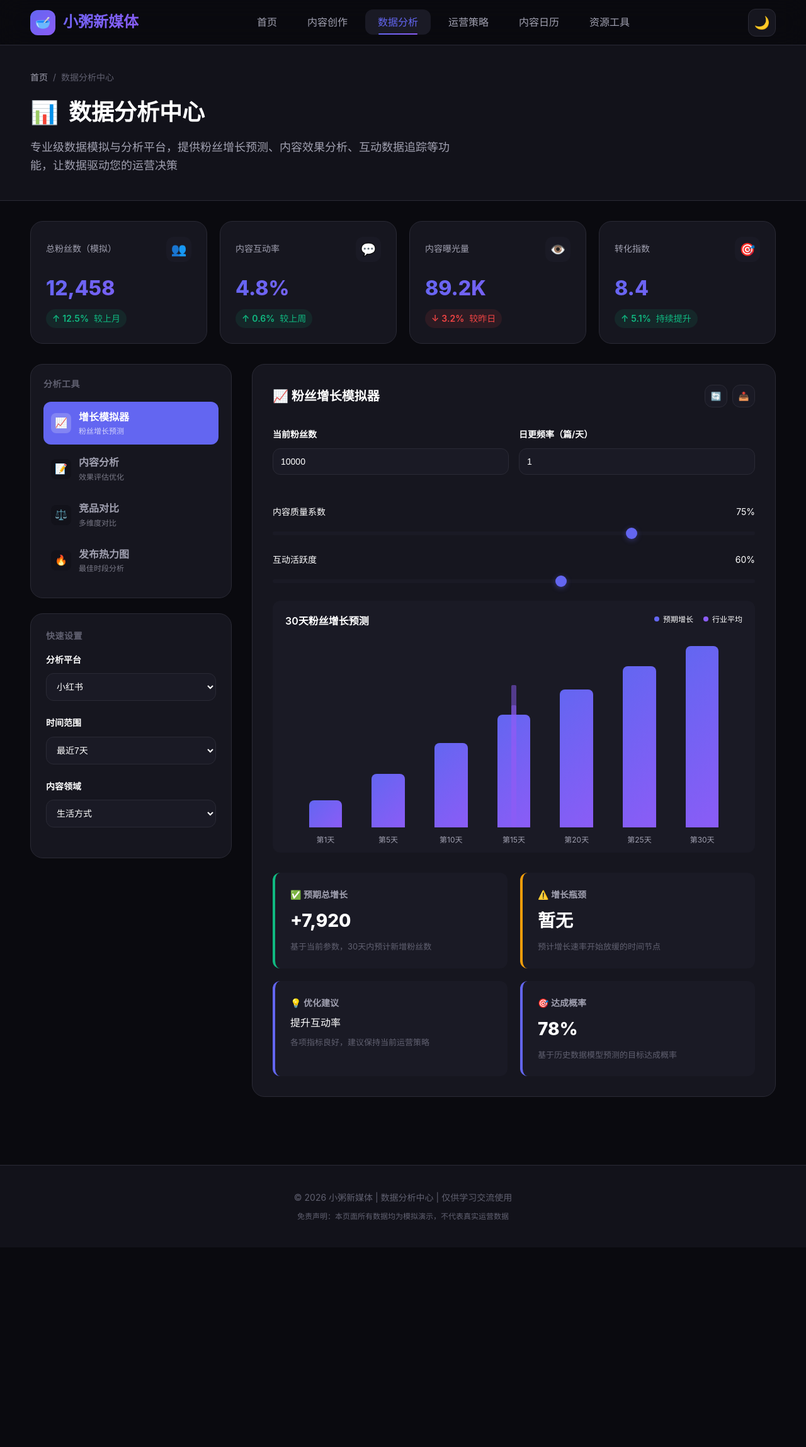
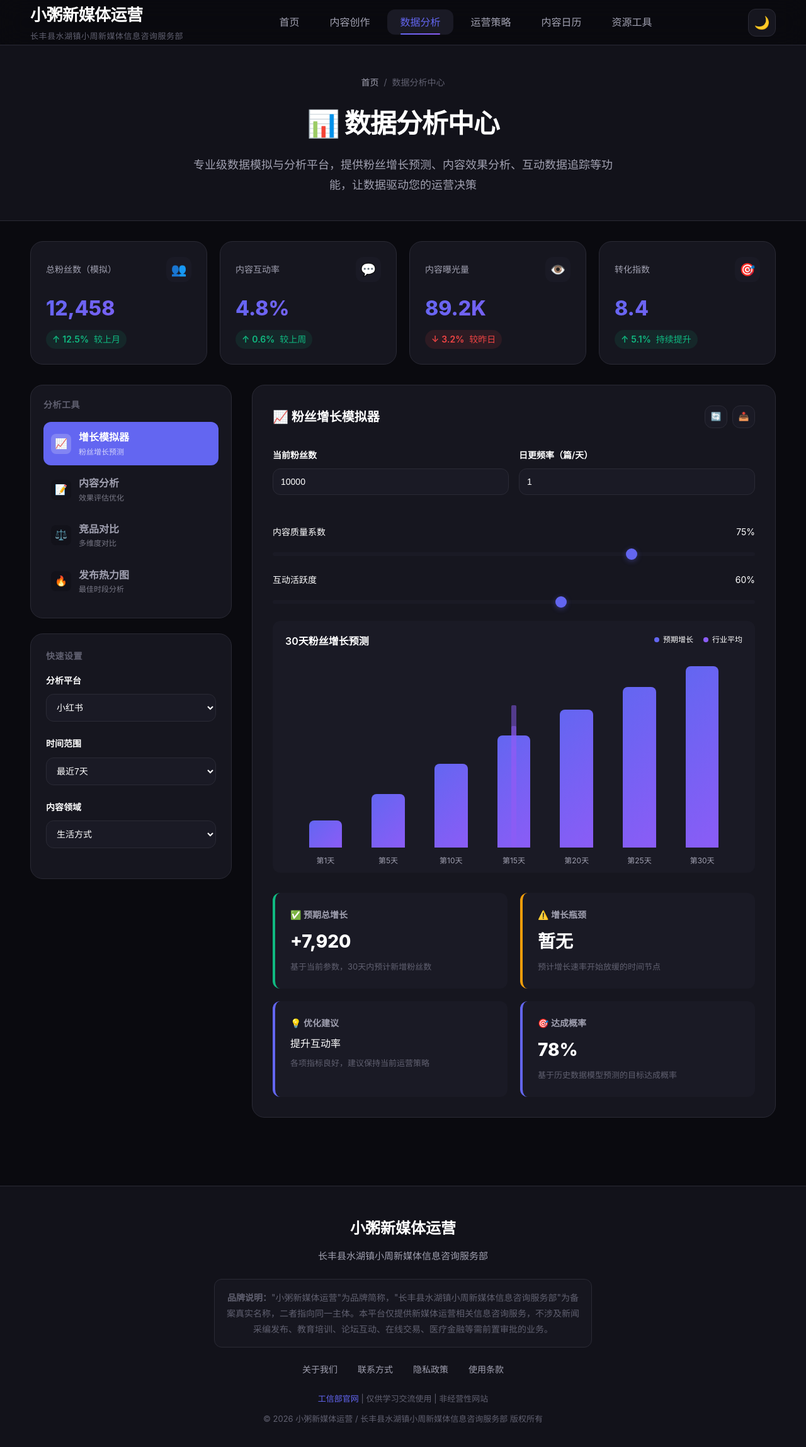
Before and after one commit to xiaozhou0513/XiaoZhou-XMT, a plain HTML site: page data-analyzer.html in a window 1280 px wide. Shown: the whole page at 63% size. Before the commit the page ends 1981 px from the top, so only its background shows below. Drawn offline with Linux system fonts and the light colour scheme.

Commit message:
二次上传网站文件

```diff
--- a/data-analyzer.html
+++ b/data-analyzer.html
@@ -3,7 +3,7 @@
 <head>
     <meta charset="UTF-8">
     <meta name="viewport" content="width=device-width, initial-scale=1.0">
-    <title>数据分析中心 - 小粥新媒体</title>
+    <title>数据分析中心 - 小粥新媒体运营</title>
     <meta name="description" content="专业的新媒体数据分析工具，提供粉丝增长模拟、内容效果分析、互动数据追踪等功能，助力数据驱动运营决策">
 
     <style>
@@ -147,29 +147,27 @@
             padding: 0 48px;
         }
 
-        .logo {
-            display: flex;
-            align-items: center;
-            gap: 12px;
-            font-size: 24px;
+        /* 品牌标题样式 - 无LOGO */
+        .brand-title {
+            font-size: 26px;
             font-weight: 800;
-            background: var(--accent-gradient);
-            -webkit-background-clip: text;
-            -webkit-text-fill-color: transparent;
+            color: var(--text-primary);
+            letter-spacing: -0.5px;
             cursor: pointer;
             text-decoration: none;
-        }
-
-        .logo-icon {
-            width: 40px;
-            height: 40px;
-            background: var(--accent-gradient);
-            border-radius: var(--radius-md);
-            display: flex;
-            align-items: center;
-            justify-content: center;
-            font-size: 20px;
-            -webkit-text-fill-color: white;
+            transition: all var(--transition-fast);
+        }
+
+        .brand-title:hover {
+            color: var(--accent-primary);
+        }
+
+        .brand-subtitle {
+            font-size: 13px;
+            color: var(--text-muted);
+            font-weight: 500;
+            margin-top: 2px;
+            letter-spacing: 0.5px;
         }
 
         .nav-links {
@@ -301,25 +299,27 @@
         /* 主内容 */
         .main-content { margin-top: 72px; min-height: calc(100vh - 72px); }
 
-        /* 页面头部 */
+        /* 页面头部 - 优化排版 */
         .page-header {
             background: var(--bg-secondary);
             border-bottom: 1px solid var(--border-color);
-            padding: 40px 48px;
+            padding: 48px 48px 40px;
+            text-align: center;
         }
 
         .page-header-content {
-            max-width: 1400px;
+            max-width: 900px;
             margin: 0 auto;
         }
 
         .breadcrumb {
             display: flex;
             align-items: center;
+            justify-content: center;
             gap: 8px;
             color: var(--text-muted);
             font-size: 14px;
-            margin-bottom: 16px;
+            margin-bottom: 20px;
         }
 
         .breadcrumb a {
@@ -331,18 +331,18 @@
         .breadcrumb a:hover { color: var(--accent-primary); }
 
         .page-title {
-            font-size: 36px;
+            font-size: 42px;
             font-weight: 800;
-            margin-bottom: 12px;
-            display: flex;
-            align-items: center;
-            gap: 16px;
+            margin-bottom: 16px;
+            letter-spacing: -1px;
         }
 
         .page-subtitle {
             color: var(--text-secondary);
             font-size: 18px;
             max-width: 700px;
+            margin: 0 auto;
+            line-height: 1.8;
         }
 
         /* 数据概览卡片 */
@@ -834,11 +834,11 @@
             color: var(--accent-primary);
         }
 
-        /* 页脚 */
+        /* 页脚 - 优化样式 */
         .footer {
             background: var(--bg-secondary);
             border-top: 1px solid var(--border-color);
-            padding: 40px 48px;
+            padding: 48px 48px;
             margin-top: 60px;
         }
 
@@ -846,8 +846,75 @@
             max-width: 1400px;
             margin: 0 auto;
             text-align: center;
+        }
+
+        .footer-brand {
+            margin-bottom: 24px;
+        }
+
+        .footer-title {
+            font-size: 24px;
+            font-weight: 700;
+            margin-bottom: 12px;
+            color: var(--text-primary);
+        }
+
+        .footer-subtitle {
+            font-size: 15px;
+            color: var(--text-secondary);
+            margin-bottom: 16px;
+        }
+
+        .footer-relation {
+            font-size: 14px;
             color: var(--text-muted);
+            max-width: 600px;
+            margin: 0 auto 24px;
+            line-height: 1.8;
+            padding: 16px;
+            background: var(--bg-card);
+            border-radius: var(--radius-md);
+            border: 1px solid var(--border-color);
+        }
+
+        .footer-links {
+            display: flex;
+            justify-content: center;
+            gap: 32px;
+            margin-bottom: 24px;
+            flex-wrap: wrap;
+        }
+
+        .footer-links a {
+            color: var(--text-secondary);
+            text-decoration: none;
             font-size: 14px;
+            transition: color var(--transition-fast);
+        }
+
+        .footer-links a:hover {
+            color: var(--accent-primary);
+        }
+
+        .footer-icp {
+            font-size: 13px;
+            color: var(--text-muted);
+            margin-top: 16px;
+        }
+
+        .footer-icp a {
+            color: var(--accent-primary);
+            text-decoration: none;
+        }
+
+        .footer-icp a:hover {
+            text-decoration: underline;
+        }
+
+        .footer-copyright {
+            font-size: 13px;
+            color: var(--text-muted);
+            margin-top: 12px;
         }
 
         /* 提示框 */
@@ -893,10 +960,15 @@
             .navbar { padding: 0 24px; }
             .nav-links { display: none; }
             .mobile-menu-btn { display: flex; }
-            .page-header { padding: 30px 24px; }
+            .page-header { padding: 36px 24px 32px; }
+            .page-title { font-size: 32px; }
             .stats-overview { grid-template-columns: 1fr; padding: 24px; }
             .workspace { padding: 0 24px 24px; }
             .analysis-cards { grid-template-columns: 1fr; }
+            .footer { padding: 36px 24px; }
+            .footer-links { gap: 20px; }
+            .brand-title { font-size: 22px; }
+            .brand-subtitle { font-size: 12px; }
         }
 
         /* 动画 */
@@ -955,11 +1027,11 @@
     </style>
 </head>
 <body>
-    <!-- 导航栏 -->
+    <!-- 导航栏 - 无LOGO，纯文字品牌 -->
     <nav class="navbar">
-        <a href="index.html" class="logo">
-            <div class="logo-icon">🥣</div>
-            <span>小粥新媒体</span>
+        <a href="index.html" class="brand-title">
+            <div>小粥新媒体运营</div>
+            <div class="brand-subtitle">长丰县水湖镇小周新媒体信息咨询服务部</div>
         </a>
 
         <ul class="nav-links">
@@ -1003,7 +1075,7 @@
 
     <!-- 主内容 -->
     <main class="main-content">
-        <!-- 页面头部 -->
+        <!-- 页面头部 - 优化排版 -->
         <header class="page-header">
             <div class="page-header-content">
                 <nav class="breadcrumb">
@@ -1372,11 +1444,33 @@
         </div>
     </main>
 
-    <!-- 页脚 -->
+    <!-- 页脚 - 优化排版，添加品牌关系说明和工信部链接 -->
     <footer class="footer">
         <div class="footer-content">
-            <p>© 2026 小粥新媒体 | 数据分析中心 | 仅供学习交流使用</p>
-            <p style="margin-top: 8px; font-size: 12px;">免责声明：本页面所有数据均为模拟演示，不代表真实运营数据</p>
+            <div class="footer-brand">
+                <div class="footer-title">小粥新媒体运营</div>
+                <div class="footer-subtitle">长丰县水湖镇小周新媒体信息咨询服务部</div>
+            </div>
+
+            <div class="footer-relation">
+                <strong>品牌说明：</strong>"小粥新媒体运营"为品牌简称，"长丰县水湖镇小周新媒体信息咨询服务部"为备案真实名称，二者指向同一主体。本平台仅提供新媒体运营相关信息咨询服务，不涉及新闻采编发布、教育培训、论坛互动、在线交易、医疗金融等需前置审批的业务。
+            </div>
+
+            <div class="footer-links">
+                <a href="about.html">关于我们</a>
+                <a href="about.html#contact">联系方式</a>
+                <a href="about.html#privacy">隐私政策</a>
+                <a href="about.html#terms">使用条款</a>
+            </div>
+
+            <div class="footer-icp">
+                <a href="https://beian.miit.gov.cn/" target="_blank" rel="noopener noreferrer">工信部官网</a> |
+                仅供学习交流使用 | 非经营性网站
+            </div>
+
+            <div class="footer-copyright">
+                © 2026 小粥新媒体运营 / 长丰县水湖镇小周新媒体信息咨询服务部 版权所有
+            </div>
         </div>
     </footer>
 
```
Also changed, not shown: calendar.html (+1 -2 lines), content-tools.html (+1 -2 lines), index.html (+1 -1 lines), resources.html (+1 -1 lines), strategy-hub.html (+2 -2 lines).
